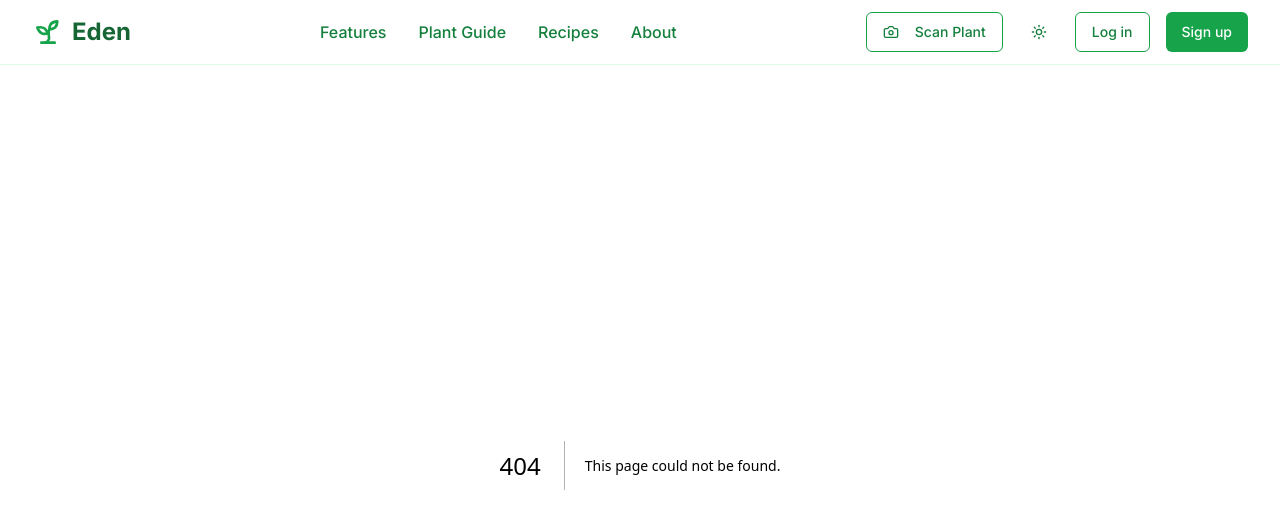
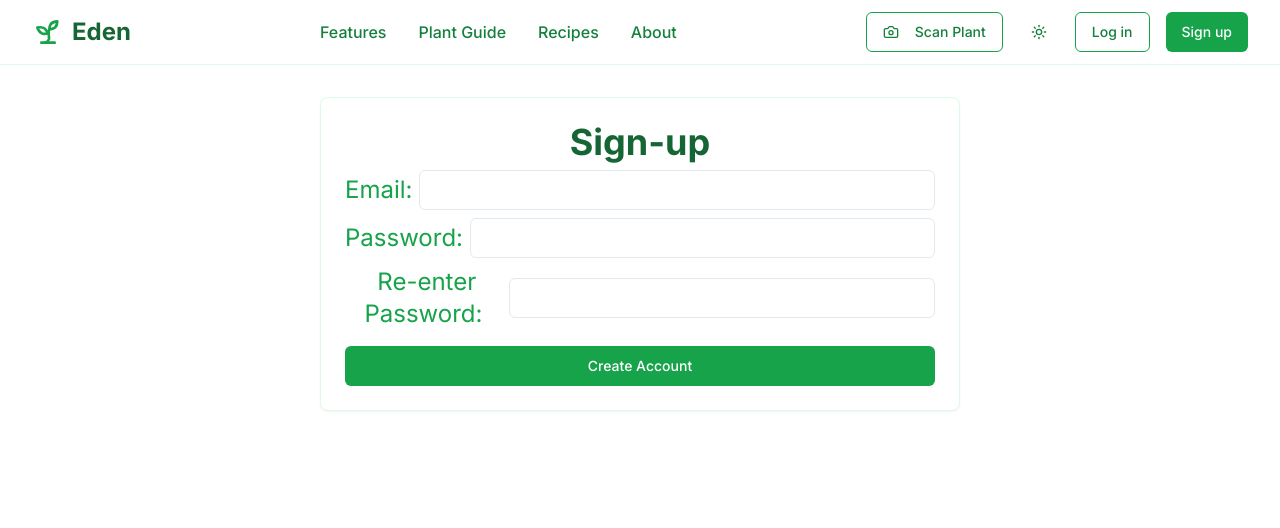
Before and after one commit to BenBow05/Eden-FE, a Next.js app: page /sign-up in a window 1280 px wide. Before the commit this address had no page. Shown: the top 528 px of the page. Built offline with nearby package versions, Linux system fonts and the light colour scheme.

Commit message:
added signup login and some func

```diff
--- /dev/null
+++ b/app/login/page.tsx
@@ -0,0 +1,42 @@
+"use client"
+import { useState } from "react"
+import { Card, CardContent } from "@/components/ui/card"
+import { Input } from "@/components/ui/input"
+import { Button } from "@/components/ui/button"
+
+export default function Login() {
+    const [email, setEmail] = useState("");
+    const [pass, setPass] = useState("");
+    return (
+        <div className="container mx-auto max-w-2xl py-8 px-4">
+            {/* Login Page */}
+                <Card
+                    key={0}
+                    className="overflow-hidden hover:shadow-lg transition-shadow border-green-100 dark:border-green-800"
+                >
+                    <CardContent className="p-6">
+                        <h3 className="text-4xl font-bold text-green-800 dark:text-green-300 mb-2 text-center">Login</h3>
+                        <div className="flex items-center justify-between mb-4">
+                            <p className="text-2xl text-green-600 dark:text-green-300 text-center">Email:&nbsp;</p>
+                            <Input className="flex items-center text-green-600 dark:text-green-400 text-sm padding-bottom-2px">
+
+                            </Input>
+                        </div>
+                        <div className="flex items-center justify-between mb-4">
+                            <p className="text-2xl text-green-600 dark:text-green-300 text-center">Password:&nbsp;</p>
+                            <Input className="flex items-center text-green-600 dark:text-green-400 text-sm padding-bottom-2px">
+
+                            </Input>
+                        </div>
+
+                        <Button
+                            className="w-full bg-green-600 hover:bg-green-700 text-white mt-4"
+                        >
+                            Login
+                        </Button>
+                    </CardContent>
+                </Card>
+            </div>
+    )
+
+}
--- /dev/null
+++ b/app/scan/loading.tsx
@@ -0,0 +1,3 @@
+export default function Loading() {
+    return null
+  }
--- /dev/null
+++ b/app/sign-up/page.tsx
@@ -0,0 +1,61 @@
+"use client"
+import { useState } from "react"
+import { Card, CardContent } from "@/components/ui/card"
+import { Input } from "@/components/ui/input"
+import { Button } from "@/components/ui/button"
+
+export default function Signup() {
+    const [email, setEmail] = useState("");
+    const [emailError, setEmailError] = useState(false);
+    const [pass, setPass] = useState("");
+    const [pass2, setPass2] = useState("");
+    const [passError, setPassError] = useState(false);
+
+    const emailVal = () => {
+        const regex = /^[^\s@]+@[^@\s]+\.[^\s@]+$/;
+        if (!regex.test(email)) {
+            setEmailError(true)
+        } else {
+            setEmailError(false)
+        }
+        if(pass != pass2){
+            setPassError(true)
+        } else {
+            setPassError(false)
+        }
+    }
+    return (
+        <div className="container mx-auto max-w-2xl py-8 px-4">
+            {/* Sign Up Page */}
+            <Card
+                key={0}
+                className="overflow-hidden hover:shadow-lg transition-shadow border-green-100 dark:border-green-800"
+            >
+                <CardContent className="p-6">
+                    <h3 className="text-4xl font-bold text-green-800 dark:text-green-300 mb-2 text-center">Sign-up</h3>
+                    <div className="flex items-center justify-between">
+                        <p className="text-2xl text-green-600 dark:text-green-300 text-center">Email:&nbsp;</p>
+                        <Input className="flex items-center text-green-600 dark:text-green-400 text-sm" onChange={(e) => setEmail(e.currentTarget.value)} />
+                    </div>
+                    {emailError ? <p className="text-red-600 dark:text-red-300">Invalid Email</p> : ""}
+                    <div className="flex items-center justify-between mt-2">
+                        <p className="text-2xl text-green-600 dark:text-green-300 text-center">Password:&nbsp;</p>
+                        <Input className="flex items-center text-green-600 dark:text-green-400 text-sm" onChange={(e) => setPass(e.currentTarget.value)} />
+                    </div>
+                    <div className="flex items-center justify-between mt-2">
+                        <p className="text-2xl text-green-600 dark:text-green-300 text-center">Re-enter Password:&nbsp;</p>
+                        <Input className="flex items-center text-green-600 dark:text-green-400 text-sm" onChange={(e) => setPass2(e.currentTarget.value)} />
+                    </div>
+                    {passError ? <p className="text-red-600 dark:text-red-300">Password's Do Not Match</p> : ""}
+                    <Button
+                        className="w-full bg-green-600 hover:bg-green-700 text-white mt-4"
+                        onClick={emailVal}
+                    >
+                        Create Account
+                    </Button>
+                </CardContent>
+            </Card>
+        </div>
+    )
+
+}
--- a/components/navbar.tsx
+++ b/components/navbar.tsx
@@ -64,13 +64,18 @@ export function Navbar() {
               className="border-green-600 text-green-700 hover:bg-green-50 dark:text-green-400 dark:border-green-500 dark:hover:bg-green-900"
             />
             <ModeToggle />
+            <Link href="/login">
               <Button
                 variant="outline"
                 className="border-green-600 text-green-700 hover:bg-green-50 dark:text-green-400 dark:border-green-500 dark:hover:bg-green-900"
               >
                 Log in
               </Button>
+            </Link>
+            <Link href="/sign-up">
               <Button className="bg-green-600 hover:bg-green-700 text-white">Sign up</Button>
+            </Link>
+
           </div>
 
           <div className="md:hidden flex items-center space-x-2">
```
Lines whose indentation alone changed are shown as unchanged.
